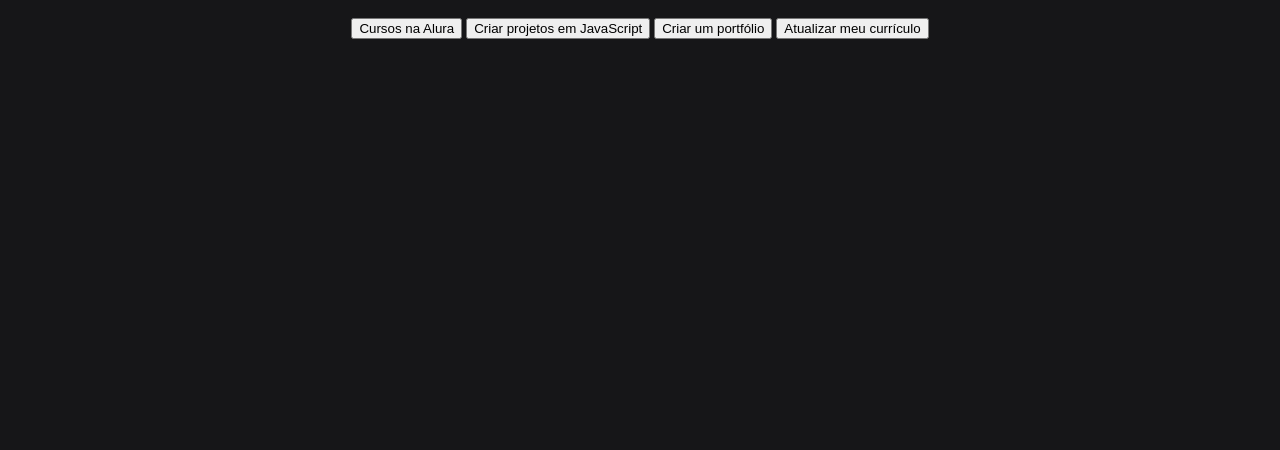
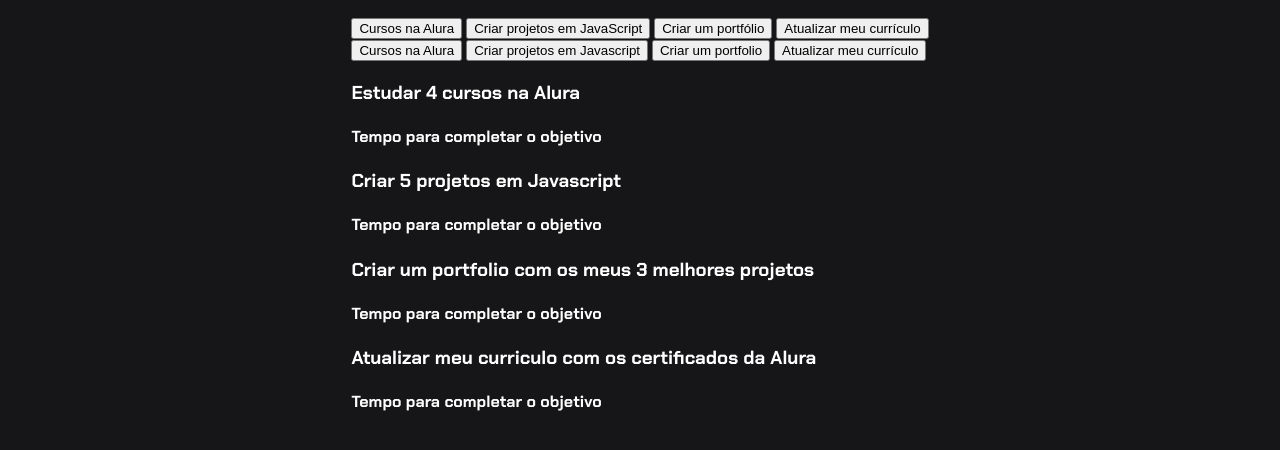
Before and after one commit to cristyanbale/teobaldo-3F, a plain HTML site: page index.html in a window 1280 px wide. Shown: the part 104-554 px from the top of the page. Drawn offline with Linux system fonts and the light colour scheme.

Commit message:
Update index.html

```diff
--- a/index.html
+++ b/index.html
@@ -24,7 +24,29 @@
         <button class="botao">Criar projetos em JavaScript</button>
         <button class="botao">Criar um portfólio</button>
         <button class="botao">Atualizar meu currículo</button>
-      </div>
-    </section>
-  </body>
-  </html>
+       <div class="conteudo">
+    <div class="botoes">
+        <button class="botao ativo">Cursos na Alura</button>
+        <button class="botao">Criar projetos em Javascript</button>
+        <button class="botao">Criar um portfolio</button>
+        <button class="botao">Atualizar meu currículo</button>
+    </div>
+    <div class="abas-textos">
+        <div class="aba-conteudo">
+            <h3 class="aba-conteudo-titulo-principal">Estudar 4 cursos na Alura</h3>
+            <h4 class="aba-conteudo-titulo-secundario">Tempo para completar o objetivo</h4>
+        </div>
+        <div class="aba-conteudo">
+            <h3 class="aba-conteudo-titulo-principal">Criar 5 projetos em Javascript</h3>
+            <h4 class="aba-conteudo-titulo-secundario">Tempo para completar o objetivo</h4>
+        </div>
+        <div class="aba-conteudo">
+            <h3 class="aba-conteudo-titulo-principal">Criar um portfolio com os meus 3 melhores projetos</h3>
+            <h4 class="aba-conteudo-titulo-secundario">Tempo para completar o objetivo</h4>
+        </div>
+        <div class="aba-conteudo">
+            <h3 class="aba-conteudo-titulo-principal">Atualizar meu curriculo com os certificados da Alura</h3>
+            <h4 class="aba-conteudo-titulo-secundario">Tempo para completar o objetivo</h4>
+        </div>
+    </div>
+</div>
```
